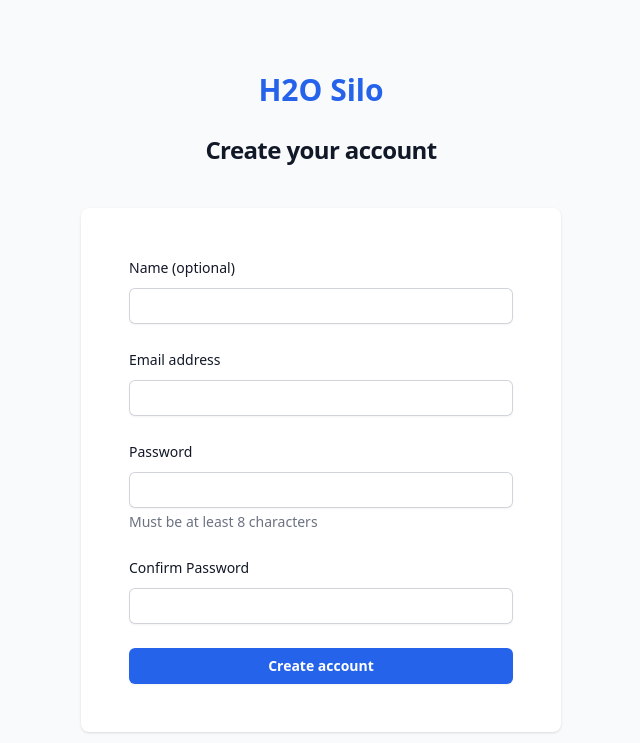
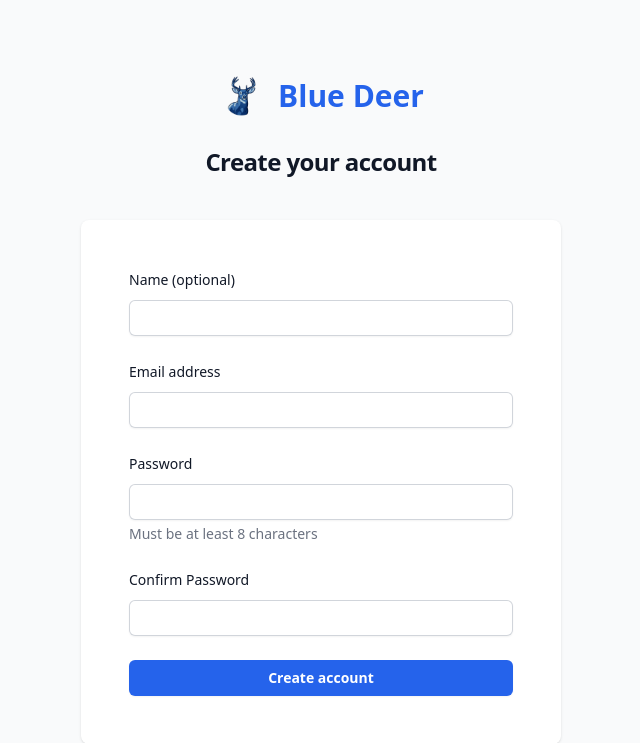
Before and after one commit to tidalpod/h20silobot, a FastAPI app: page /register in a window 1280 px wide. Shown: the top 743 px of the page, without its empty margins (319-959 px from the left). Run offline with FastAPI, Linux system fonts and the light colour scheme; some libraries are stand-ins or nearby versions.

Commit message:
Update login and register pages with Blue Deer branding
- Changed H2O Silo to Blue Deer
- Added logo image next to title

Co-Authored-By: Claude Opus 4.5 <noreply@anthropic.com>

```diff
--- a/webapp/templates/auth/login.html
+++ b/webapp/templates/auth/login.html
@@ -5,7 +5,10 @@
 {% block content %}
 <div class="flex min-h-full flex-col justify-center py-12 sm:px-6 lg:px-8">
     <div class="sm:mx-auto sm:w-full sm:max-w-md">
-        <h1 class="text-center text-3xl font-bold text-blue-600">H2O Silo</h1>
+        <div class="flex items-center justify-center gap-3">
+            <img src="/static/images/logo.png" alt="Blue Deer" class="h-12 w-12 object-contain">
+            <h1 class="text-3xl font-bold text-blue-600">Blue Deer</h1>
+        </div>
         <h2 class="mt-6 text-center text-2xl font-bold leading-9 tracking-tight text-gray-900">
             Sign in to your account
         </h2>
--- a/webapp/templates/auth/register.html
+++ b/webapp/templates/auth/register.html
@@ -5,7 +5,10 @@
 {% block content %}
 <div class="flex min-h-full flex-col justify-center py-12 sm:px-6 lg:px-8">
     <div class="sm:mx-auto sm:w-full sm:max-w-md">
-        <h1 class="text-center text-3xl font-bold text-blue-600">H2O Silo</h1>
+        <div class="flex items-center justify-center gap-3">
+            <img src="/static/images/logo.png" alt="Blue Deer" class="h-12 w-12 object-contain">
+            <h1 class="text-3xl font-bold text-blue-600">Blue Deer</h1>
+        </div>
         <h2 class="mt-6 text-center text-2xl font-bold leading-9 tracking-tight text-gray-900">
             Create your account
         </h2>
```
